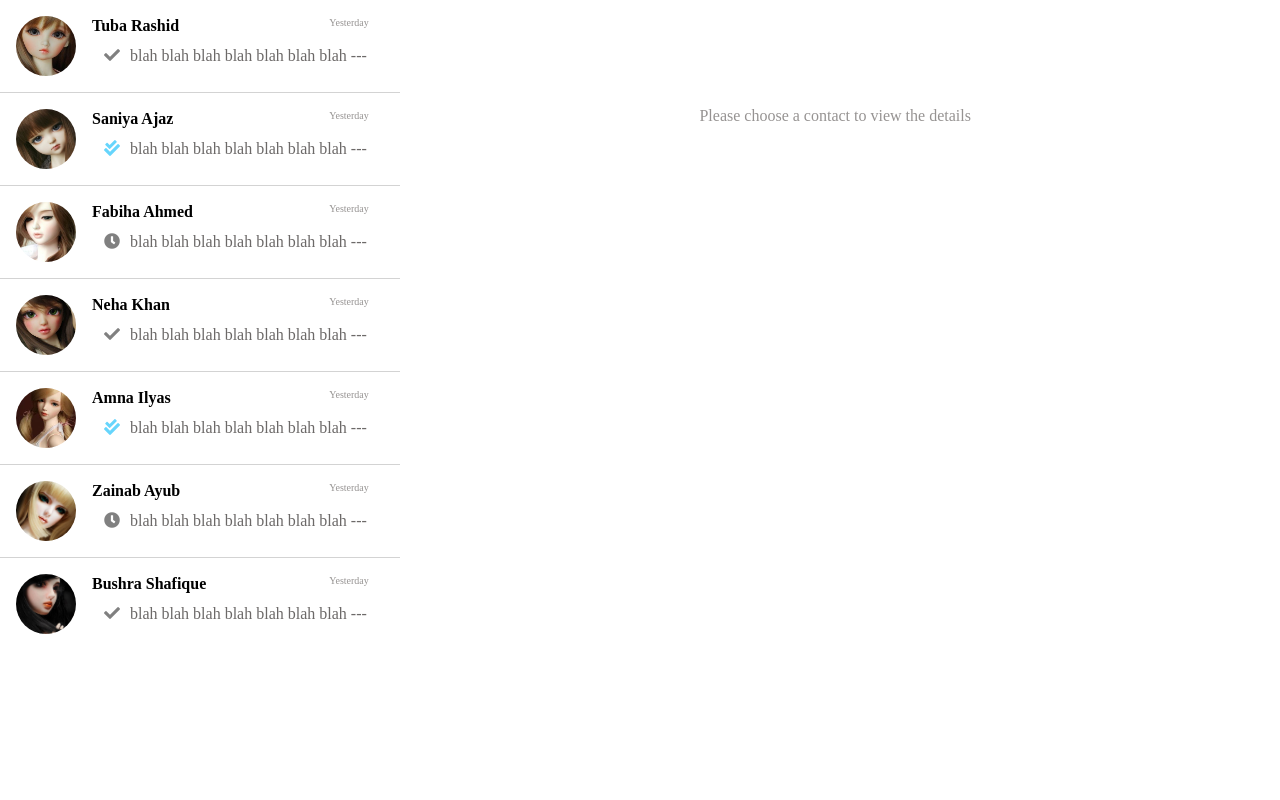
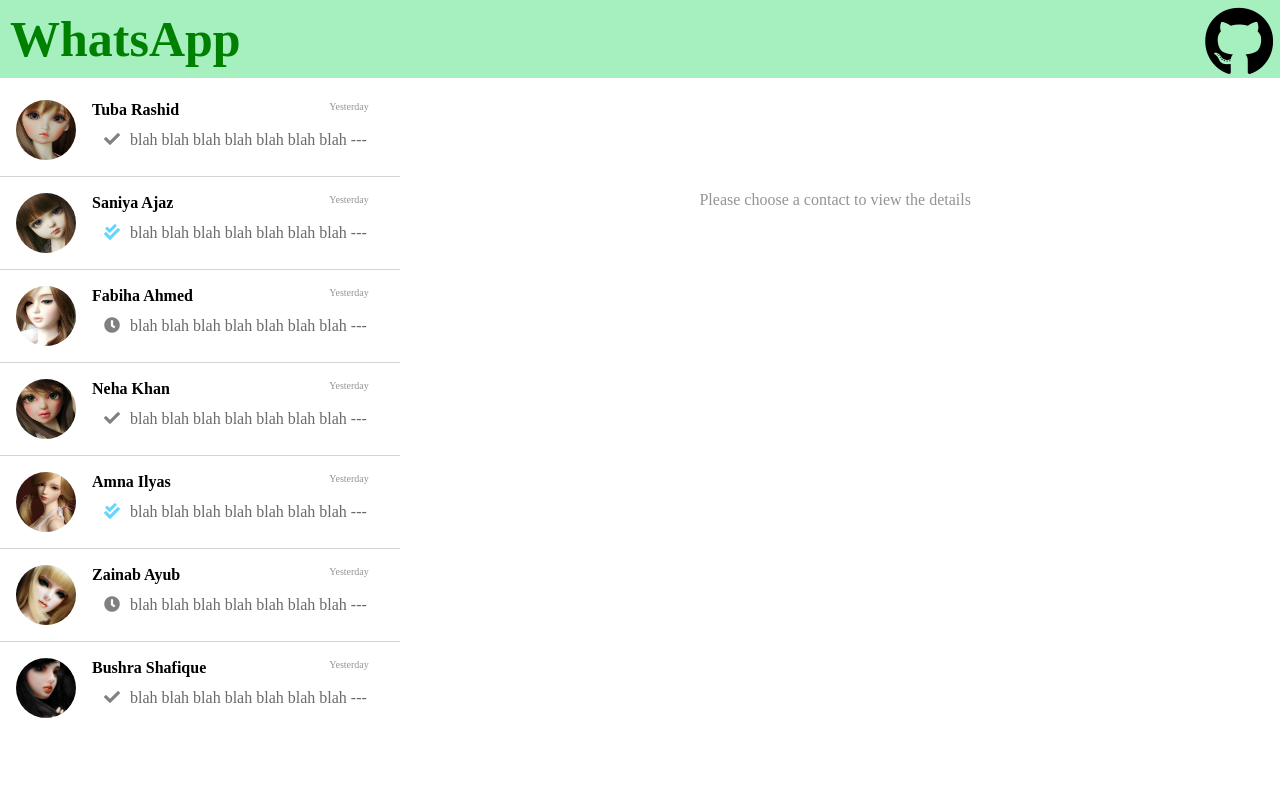
Before and after one commit to brira123/WhatsApp, a plain HTML site: page index.html in a window 1280 px wide. Drawn offline with Linux system fonts and the light colour scheme.

Commit message:
Update index.html

```diff
--- a/index.html
+++ b/index.html
@@ -12,6 +12,8 @@
     <script src="script.js"></script>
 </head>
 <body onload="initialize()">
+	<a href="https://github.com/brira123/WhatsApp"><i class="fab fa-github"></i></a>
+	<h1>WhatsApp</h1>
     <article  class="main">
 		<section class="name-sec">
 
```
